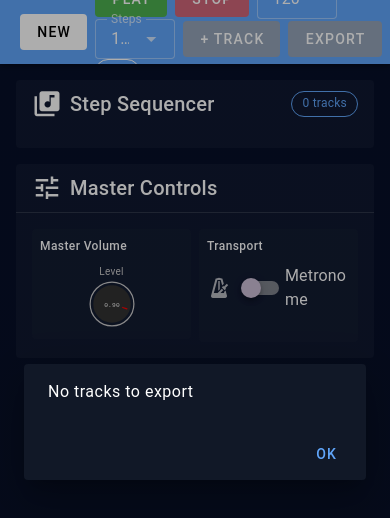
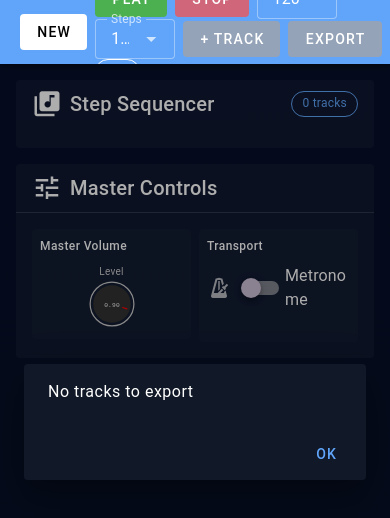
Before and after one commit to karlstulik/FreeDAW, a Vue app: page / in a window 390 px wide. Both pictures are taken after a click on the button "EXPORT". Shown: the top 518 px of the page. Built offline with nearby package versions, Linux system fonts and the light colour scheme.

Commit message:
Better UI

```diff
--- a/src/App.vue
+++ b/src/App.vue
@@ -1,6 +1,6 @@
 <template>
   <v-app @dragover.prevent @drop="onDrop">
-    <v-app-bar app color="primary" dark>
+    <v-app-bar app color="primary" dark style="z-index: 3000">
       <v-toolbar-title>FreeDAW</v-toolbar-title>
       <v-spacer></v-spacer>
       <v-btn color="white" variant="flat" @click="handleNewProject" class="mr-2">
--- a/src/components/Dialog.vue
+++ b/src/components/Dialog.vue
@@ -1,5 +1,5 @@
 <template>
-  <v-dialog :model-value="isOpen" @update:model-value="close" max-width="800" :persistent="type === 'confirm' || type === 'prompt'">
+  <v-dialog :model-value="isOpen" @update:model-value="close" max-width="800" :persistent="type === 'confirm' || type === 'prompt'" class="dialog-margin">
     <v-card>
       <v-card-text>
         <div v-if="type === 'custom'">
@@ -33,3 +33,15 @@ const buttonText = computed(() => {
   return 'OK'
 })
 </script>
+
+<style>
+.dialog-margin {
+  margin-top: 64px;
+}
+
+@media (max-width: 600px) {
+  .dialog-margin {
+    margin-top: 56px;
+  }
+}
+</style>
```
